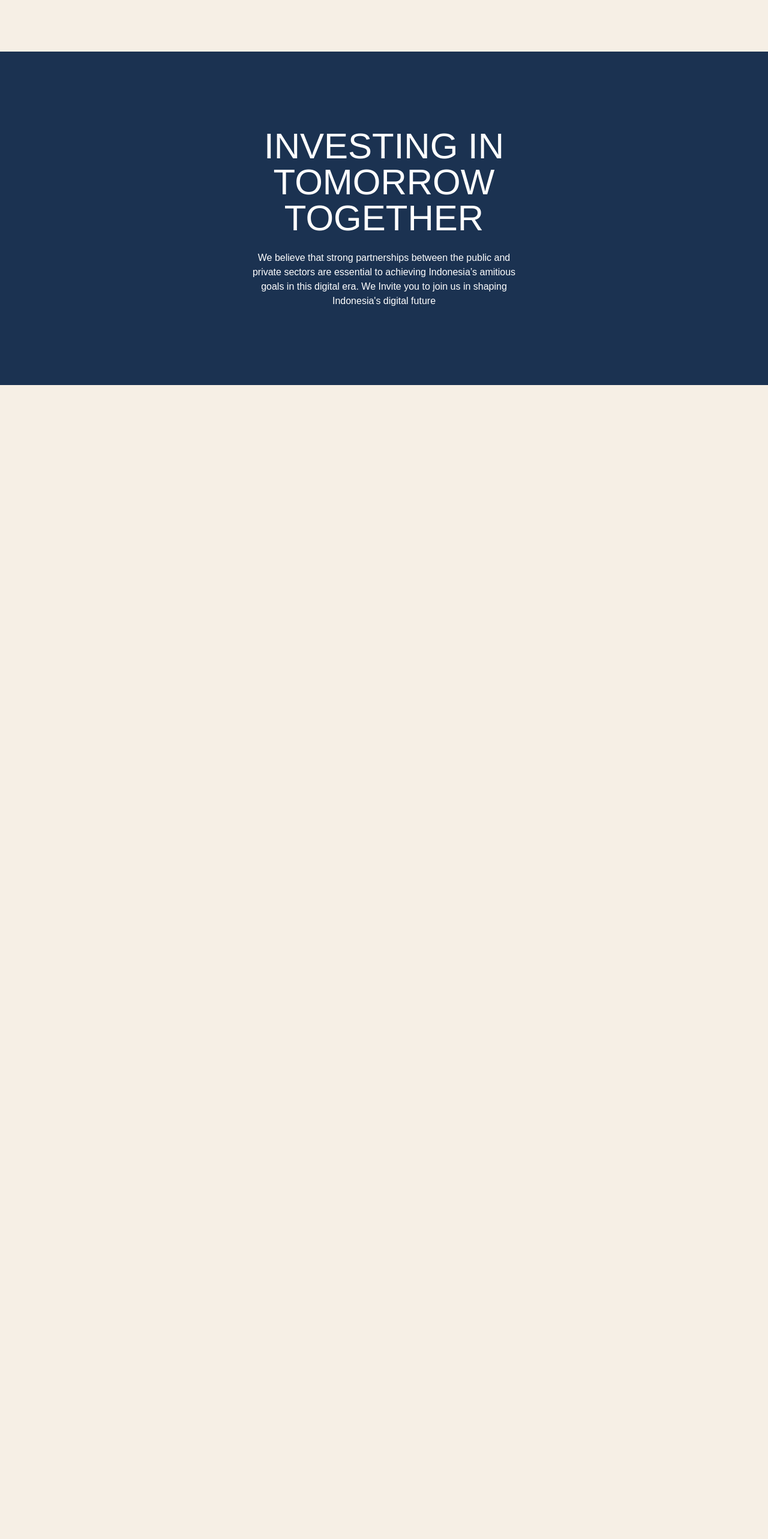
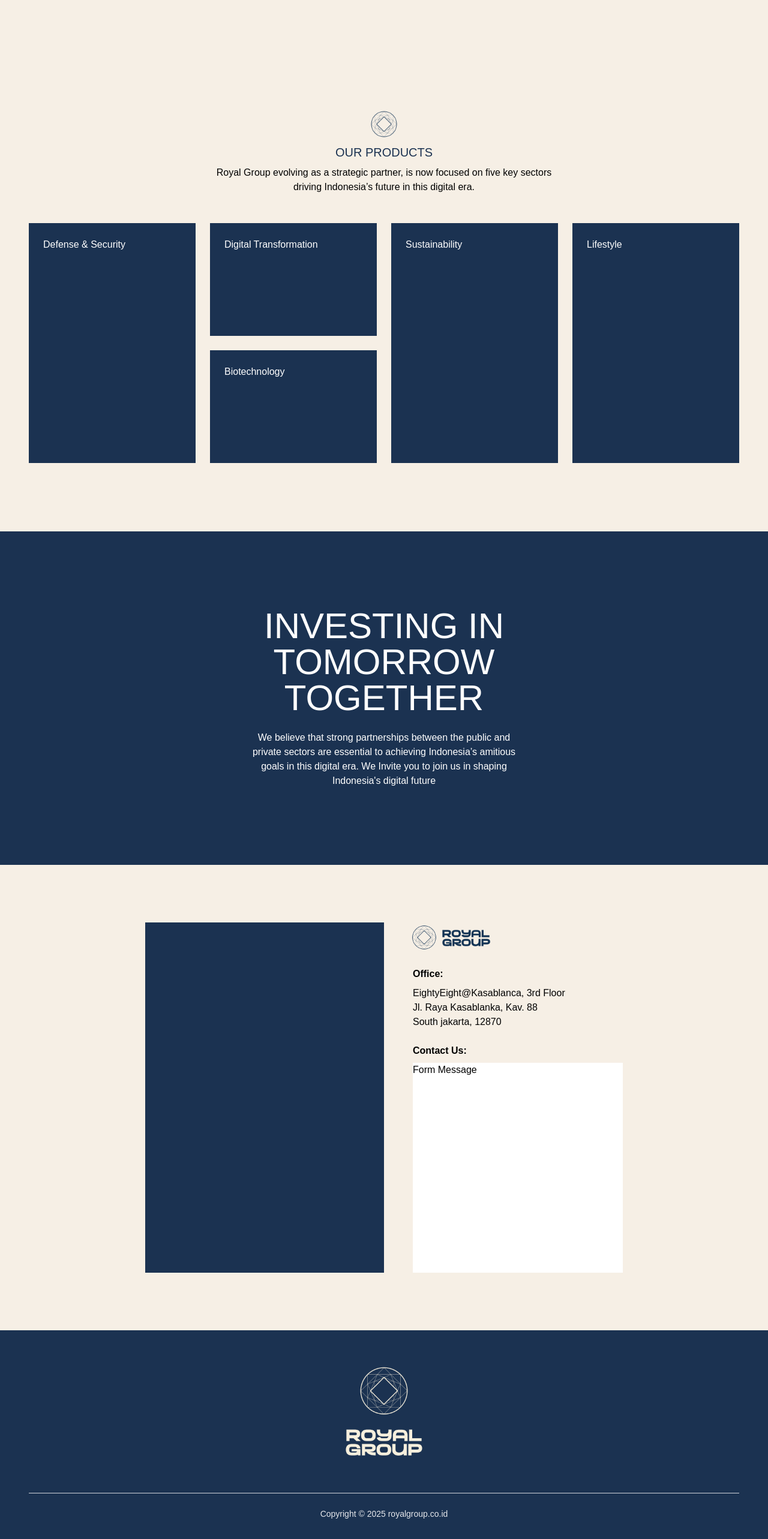
Before and after one commit to jatosdigitalstudio/royalgroup, a Next.js app: page / in a window 1280 px wide. Shown: the part 2314-4880 px from the top of the page at 60% size. Before the commit the page ends 2956 px from the top, so only its background shows below. Built offline with nearby package versions, Linux system fonts and the light colour scheme.

Commit message:
full layout commit

```diff
--- a/src/app/layout.jsx
+++ b/src/app/layout.jsx
@@ -1,6 +1,7 @@
 import { Geist, Geist_Mono } from "next/font/google";
 import "@/styles/globals.css"
 import Header from "@/components/Layout/Header";
+import Footer from "@/components/Layout/Footer";
 import Head from "next/head";
 
 const geistSans = Geist({
@@ -26,6 +27,7 @@ export default function RootLayout({ children }) {
       >
         <Header/>
           {children}
+        <Footer/>
       </body>
     </html>
   );
--- a/src/app/page.jsx
+++ b/src/app/page.jsx
@@ -2,16 +2,18 @@ import Image from "next/image";
 import Hero from "@/components/Pages/Hero";
 import About from "@/components/Pages/About";
 import Company from "@/components/Pages/Company";
-
+import Product from "@/components/Pages/Product";
 import Quote from "@/components/Pages/Quote";
+import Contact from "@/components/Pages/Contact";
 export default function Home() {
   return (
     <div>
       <Hero/>
       <About/>
       <Company/>
-
+      <Product/>
       <Quote/>
+      <Contact/>
     </div>
   );
 }
--- a/src/components/Layout/Footer.jsx
+++ b/src/components/Layout/Footer.jsx
@@ -0,0 +1,23 @@
+'use client'
+import Link from "next/link"
+import Image from "next/image"
+import React from "react"
+
+export default function Footer() {
+    return (
+        <footer className="bg-blue">
+            <div className="max-w-[78rem] mx-auto p-8 lg:pt-12">
+                <div className="flex justify-center text-center text-white">
+                            <Link href={"/"} className="flex items-center gap-2 text-white text-xl font-semibold">
+                                <Image src="/images/logo-v-second.png" width={150}  height={200} alt="Logo Royal Group"   />
+                            </Link>
+                        </div>
+                <div className="mt-10 border-t border-gray-300 pt-6">
+                    <div className="text-center ">
+                        <p className="mt-2 text-sm text-gray-200 sm:order-first sm:mt-0">Copyright &copy; 2025 royalgroup.co.id</p>
+                    </div>
+                </div>
+            </div>
+        </footer>
+    )
+}
--- a/src/components/Layout/Header.jsx
+++ b/src/components/Layout/Header.jsx
@@ -8,7 +8,7 @@ export default function Header() {
   const [isMenuOpen, setIsMenuOpen] = useState(false);
 
   const navItems = [
-    { name: 'Home', path: '/' },
+    { name: 'Home', path: '/#home' },
     { name: 'About', path: '/#about' },
     { name: 'Company', path: '/#company' },
     { name: 'Products', path: '/#product' },
--- a/src/components/Pages/Contact.jsx
+++ b/src/components/Pages/Contact.jsx
@@ -0,0 +1,26 @@
+"use client"
+import Image from "next/image";
+
+export default function Contact() {
+  return (
+    <section className="w-full flex items-center justify-center py-24" id="contact">
+        <div className="grid grid-cols-1 md:grid-cols-2  place-items-center">
+            <div className="bg-blue w-full h-full">
+            </div>
+            <div className="flex flex-col ml-12">
+                <Image src="/images/logo-h-main.png" width={150} height={100} alt="Logo Royal Group" className="ml-[-10px] mb-6" />
+                <div className="mb-6">
+                    <h1 className="font-bold mb-2">Office:</h1>
+                    <p>EightyEight@Kasablanca, 3rd Floor <br/> Jl. Raya Kasablanka, Kav. 88 <br/> South jakarta, 12870</p>
+                </div>
+                <div className="">
+                    <h1 className="font-bold mb-2">Contact Us:</h1>
+                    <div className="bg-white w-[350px] h-[350px]">
+                        Form Message
+                    </div>
+                </div>
+            </div>
+        </div>
+    </section>
+  );
+}
--- a/src/components/Pages/Hero.jsx
+++ b/src/components/Pages/Hero.jsx
@@ -3,7 +3,7 @@
 
 export default function Hero() {
   return (
-    <section className="max-h-[1200px] w-full flex items-center justify-center">
+    <section className="max-h-[1200px] w-full flex items-center justify-center" id="home">
         <div className="grid grid-cols-1 md:grid-cols-2 h-screen place-items-center">
             <div className="md:p-20">
                 <h1 className="text-7xl uppercase text-blue mb-4">Securing and innovating indonesia</h1>
--- a/src/components/Pages/Product.jsx
+++ b/src/components/Pages/Product.jsx
@@ -0,0 +1,39 @@
+"use client"
+import { DotLottieReact } from '@lottiefiles/dotlottie-react';
+import Image from 'next/image';
+import Link from 'next/link';
+
+export default function Product() {
+  return (
+    <section className="h-screen py-24" id='product'>
+        <div className="container mx-auto px-6 lg:px-12">
+            <div className="flex flex-col justify-center items-center">
+                <Image src="/images/icon.png" width={50} height={50} alt='Icon Royal Group' />
+                <h1 className="text-xl uppercase text-blue my-2">Our Products</h1>
+                <p className='text-center'>
+                    Royal Group evolving as a strategic partner, is now focused on
+                    five key sectors <br/> driving Indonesia’s future in this digital era.
+                </p>
+            </div>
+
+            <div className="grid grid-cols-4 grid-rows-5 gap-6 mt-12 text-white">
+                <Link href="/" className="row-span-2 bg-blue min-h-[400px]">
+                    <div className='p-6 bottom-0'>Defense & Security</div>
+                </Link>
+                <Link href="/" className='bg-blue'>
+                    <div className='p-6 bottom-0'>Digital Transformation</div>
+                </Link>
+                <Link href="/" className="col-start-2 row-start-2 bg-blue">
+                    <div className='p-6 bottom-0'>Biotechnology</div>
+                </Link>
+                <Link href="/" className="row-span-2 col-start-3 row-start-1 bg-blue min-h-[400px]">
+                    <div className='p-6 bottom-0'>Sustainability</div>
+                </Link>
+                <Link href="/" className="row-span-2 col-start-4 row-start-1 bg-blue min-h-[400px]">
+                    <div className='p-6 bottom-0'>Lifestyle</div>
+                </Link>
+            </div>
+        </div>
+    </section>
+  );
+}
```
